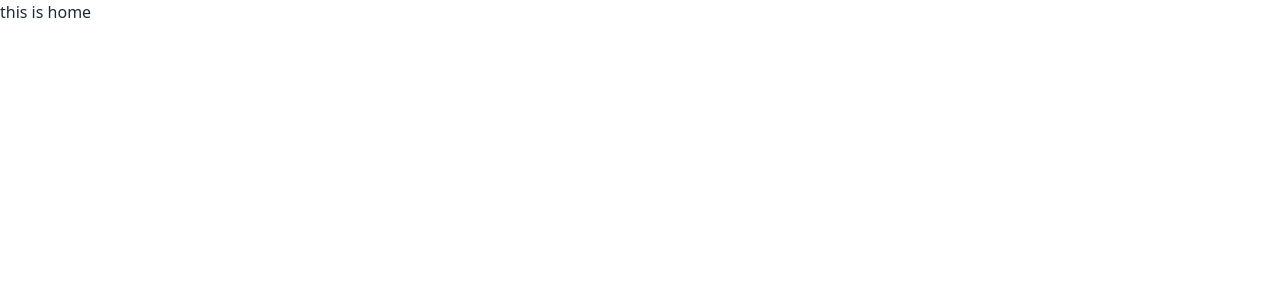
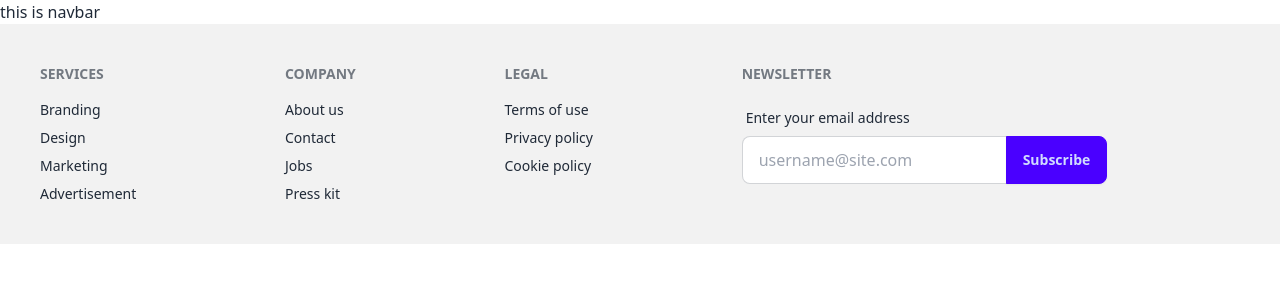
Before and after one commit to sanjidatanha09/Restaurant-client, a React (Vite) app: page / in a window 1280 px wide. Shown: the top 300 px of the page. Built offline with nearby package versions, Linux system fonts and the light colour scheme.

Commit message:
update footer section

```diff
--- a/src/Layout/Main.jsx
+++ b/src/Layout/Main.jsx
@@ -1,11 +1,15 @@
 /* eslint-disable no-unused-vars */
 import React from 'react';
-import Home from '../Pages/Home';
+import { Outlet } from 'react-router-dom';
+import Navbar from '../Pages/shared/Navbar';
+import Footer from '../Pages/shared/Footer';
 
 const Main = () => {
     return (
         <div>
-            <Home></Home>
+            <Outlet></Outlet>
+            <Navbar></Navbar>
+            <Footer></Footer>
         </div>
     );
 };
--- a/src/Pages/Home.jsx
+++ b/src/Pages/Home.jsx
@@ -4,7 +4,7 @@
 const Home = () => {
     return (
         <div>
-            <h1>this is home</h1>
+
         </div>
     );
 };
--- a/src/Pages/shared/Footer.jsx
+++ b/src/Pages/shared/Footer.jsx
@@ -4,7 +4,41 @@
 const Footer = () => {
     return (
         <div>
-            <h1>this is footer section</h1>
+
+            <footer className="footer p-10 bg-base-200 text-base-content">
+                <nav>
+                    <h6 className="footer-title">Services</h6>
+                    <a className="link link-hover">Branding</a>
+                    <a className="link link-hover">Design</a>
+                    <a className="link link-hover">Marketing</a>
+                    <a className="link link-hover">Advertisement</a>
+                </nav>
+                <nav>
+                    <h6 className="footer-title">Company</h6>
+                    <a className="link link-hover">About us</a>
+                    <a className="link link-hover">Contact</a>
+                    <a className="link link-hover">Jobs</a>
+                    <a className="link link-hover">Press kit</a>
+                </nav>
+                <nav>
+                    <h6 className="footer-title">Legal</h6>
+                    <a className="link link-hover">Terms of use</a>
+                    <a className="link link-hover">Privacy policy</a>
+                    <a className="link link-hover">Cookie policy</a>
+                </nav>
+                <form>
+                    <h6 className="footer-title">Newsletter</h6>
+                    <fieldset className="form-control w-80">
+                        <label className="label">
+                            <span className="label-text">Enter your email address</span>
+                        </label>
+                        <div className="join">
+                            <input type="text" placeholder="username@site.com" className="input input-bordered join-item" />
+                            <button className="btn btn-primary join-item">Subscribe</button>
+                        </div>
+                    </fieldset>
+                </form>
+            </footer>
         </div>
     );
 };
--- a/src/Pages/shared/Navbar.jsx
+++ b/src/Pages/shared/Navbar.jsx
@@ -4,7 +4,7 @@
 const Navbar = () => {
     return (
         <div>
-
+            <h1>this is navbar</h1>
         </div>
     );
 };
```
